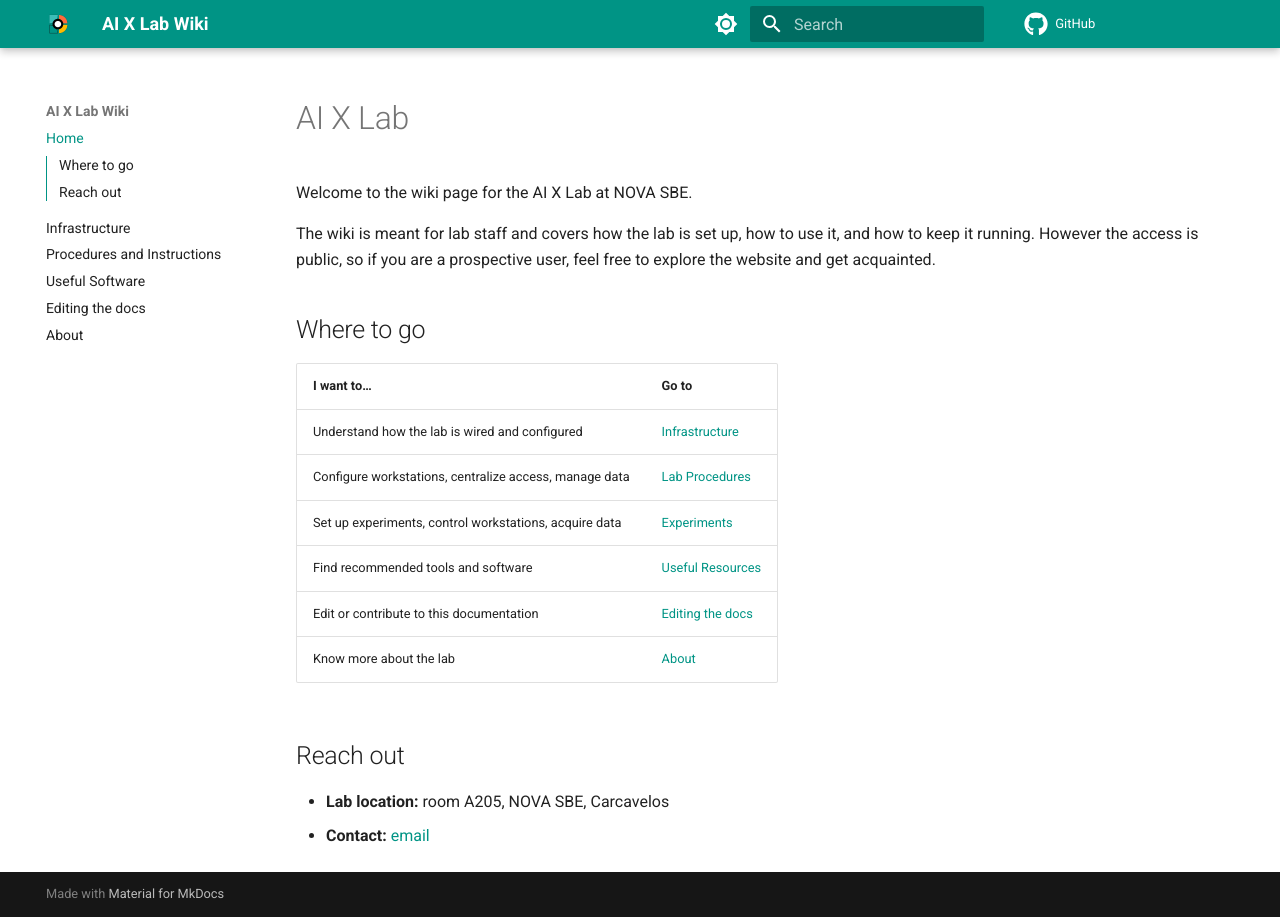
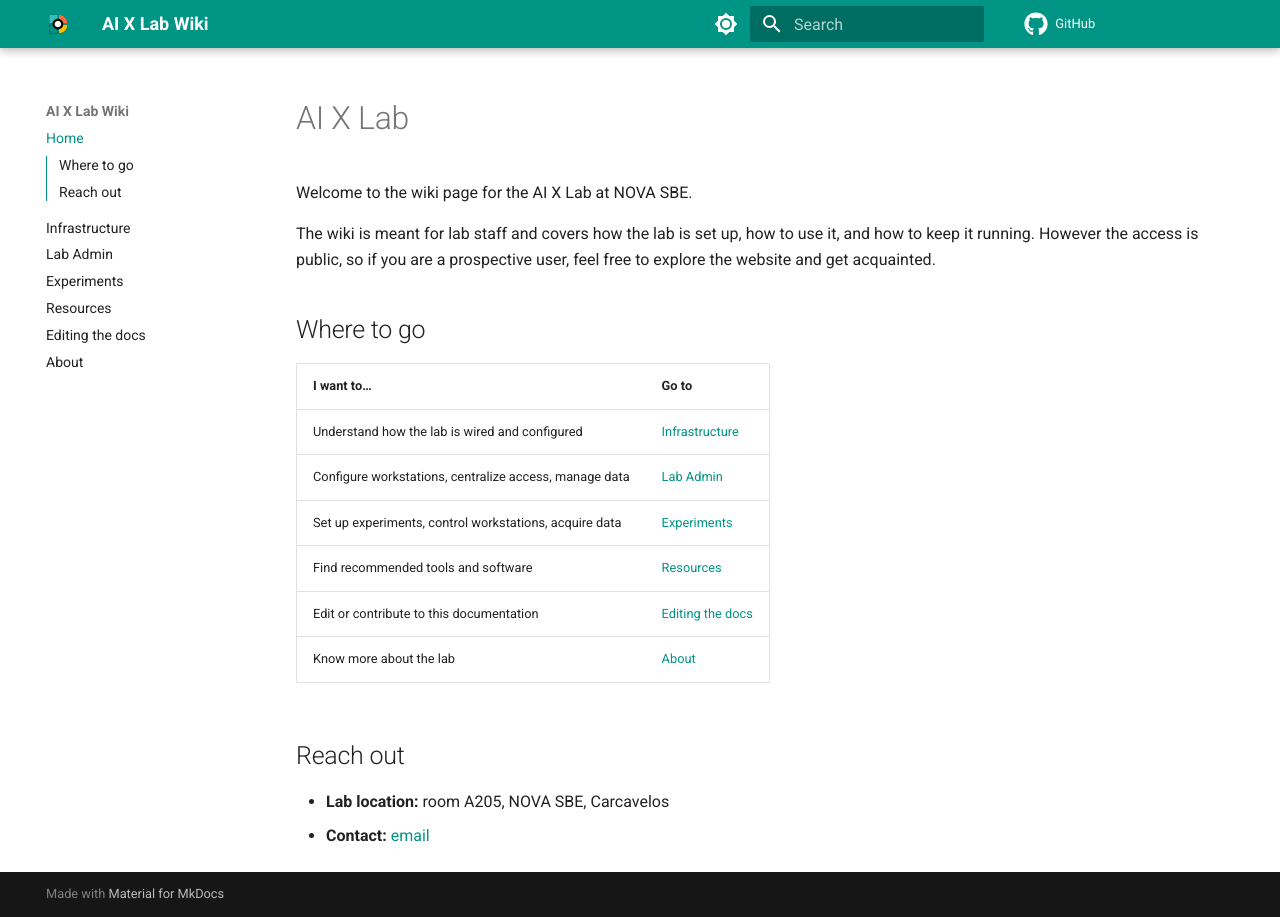
Before and after one commit to AIxlab-D3-NSBE-NMS/aixlab-d3-nsbe-nms.github.io, an MkDocs documentation site: the page built from docs/index.md, in a window 1280 px wide. Built offline with MkDocs 1.6.1 and Material for MkDocs 9.7.7, drawn with Linux system fonts in a browser that asks for light colours; comment, search, counter and statistics services are not loaded.

Commit message:
renamed admin page, added cards for resources and emoticon support

```diff
--- a/docs/index.md
+++ b/docs/index.md
@@ -10,9 +10,9 @@ However the access is public, so if you are a prospective user, feel free to exp
 | I want to… | Go to |
 |---|---|
 | Understand how the lab is wired and configured | [Infrastructure](infra.md) |
-| Configure workstations, centralize access, manage data | [Lab Procedures](howto.md) |
+| Configure workstations, centralize access, manage data | [Lab Admin](howto.md) |
 | Set up experiments, control workstations, acquire data | [Experiments](expcontrol.md) |
-| Find recommended tools and software | [Useful Resources](resources.md) |
+| Find recommended tools and software | [Resources](resources.md) |
 | Edit or contribute to this documentation | [Editing the docs](editdocs.md) |
 | Know more about the lab | [About](about.md) |
 
--- a/mkdocs.yml
+++ b/mkdocs.yml
@@ -1,11 +1,12 @@
 site_name: AI X Lab Wiki
 nav:
-  - Home: index.md
-  - Infrastructure: infra.md
-  - Procedures and Instructions: howto.md
-  - Useful Software: software.md
+  - Home:             index.md
+  - Infrastructure:   infra.md
+  - Lab Admin:        admin.md
+  - Experiments:      expcontrol.md
+  - Resources:        resources.md
   - Editing the docs: editdocs.md
-  - About: about.md
+  - About:            about.md
 
 site_url: https://aixlab-d3-nsbe-nms.github.io/
 repo_url: https://github.com/aixlab-d3-nsbe-nms/aixlab-d3-nsbe-nms.github.io
@@ -60,6 +61,9 @@ markdown_extensions:
   - pymdownx.highlight
   - pymdownx.tasklist:
       custom_checkbox: true
+  - pymdownx.emoji:
+      emoji_index: !!python/name:material.extensions.emoji.twemoji
+      emoji_generator: !!python/name:material.extensions.emoji.to_svg
   - pymdownx.keys
   - pymdownx.mark
   - footnotes
```
Also changed, not shown: docs/admin.md (renamed from docs/howto.md, +2 -2 lines), docs/resources.md (+65 -0 lines).
